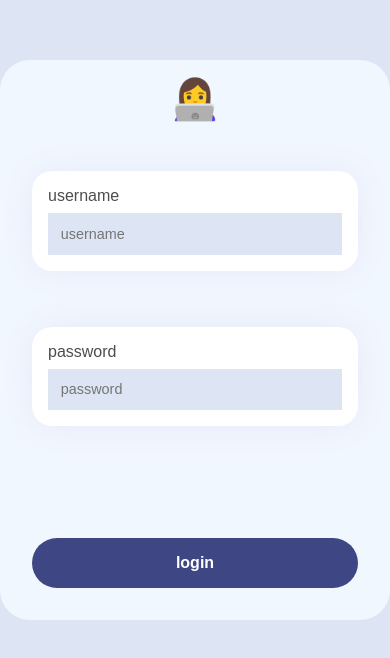
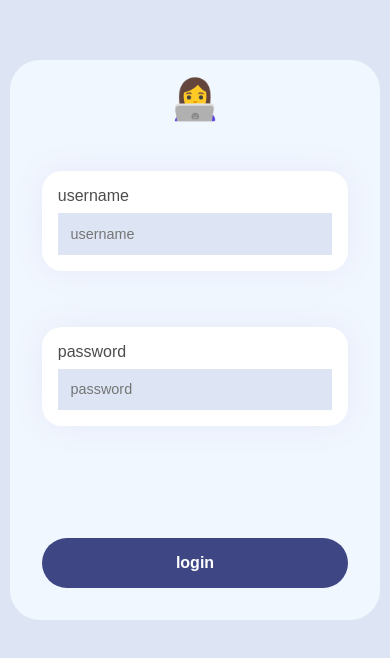
Before and after one commit to dnataliacr/vue-ts-login, a Vue app: page / in a window 390 px wide. Shown: the top 658 px of the page. Built offline with nearby package versions, Linux system fonts and the light colour scheme.

Commit message:
fix mobile width

```diff
--- a/src/index.css
+++ b/src/index.css
@@ -14,7 +14,7 @@ body {
 
 .container {
     display: flex;
-    justify-content: space-between;
+    justify-content: space-around;
     align-items: center;
     flex-direction: column;
     margin-top: 60px;
@@ -28,7 +28,7 @@ h1 {
 }
 .card {
     display: flex;
-    width: min(100%, 25rem);
+    width: min(95%, 25rem);
     height: 35rem;
     background: #f1f7fe;
     flex-direction: column;
```
